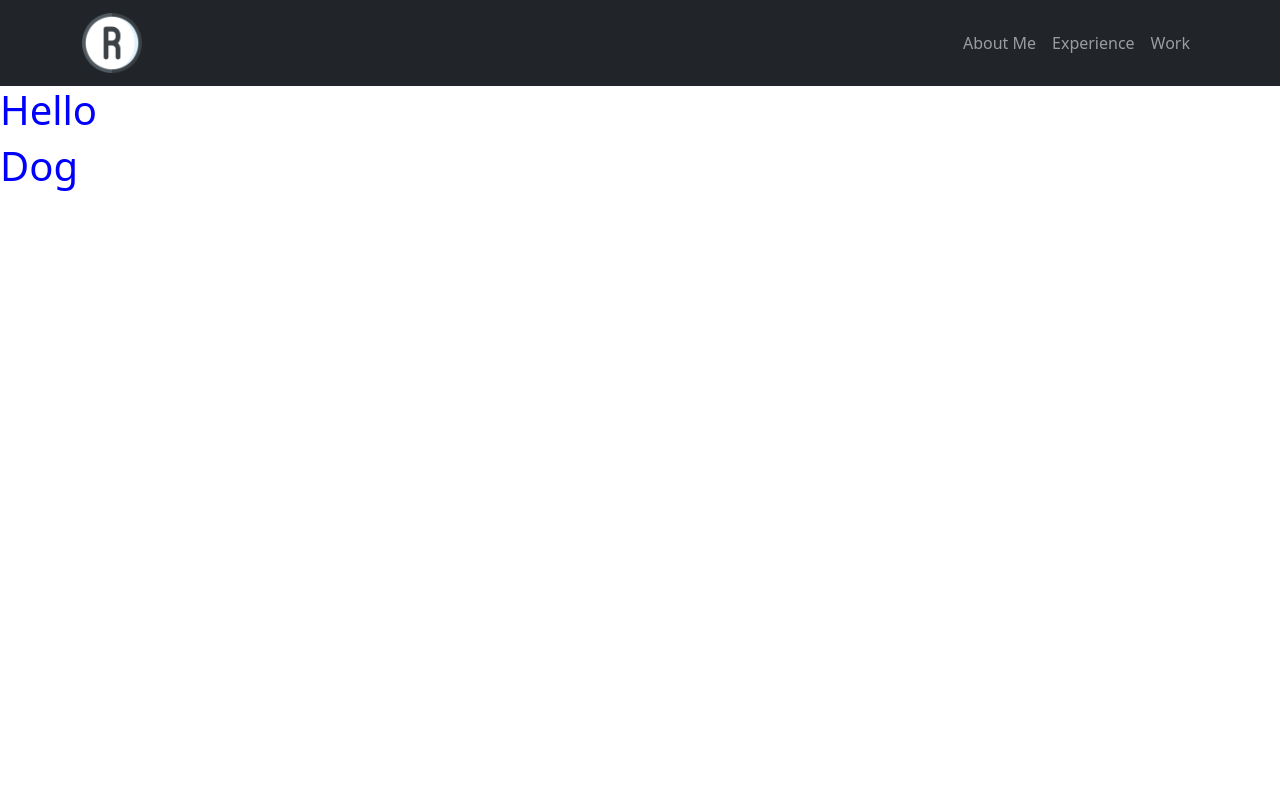
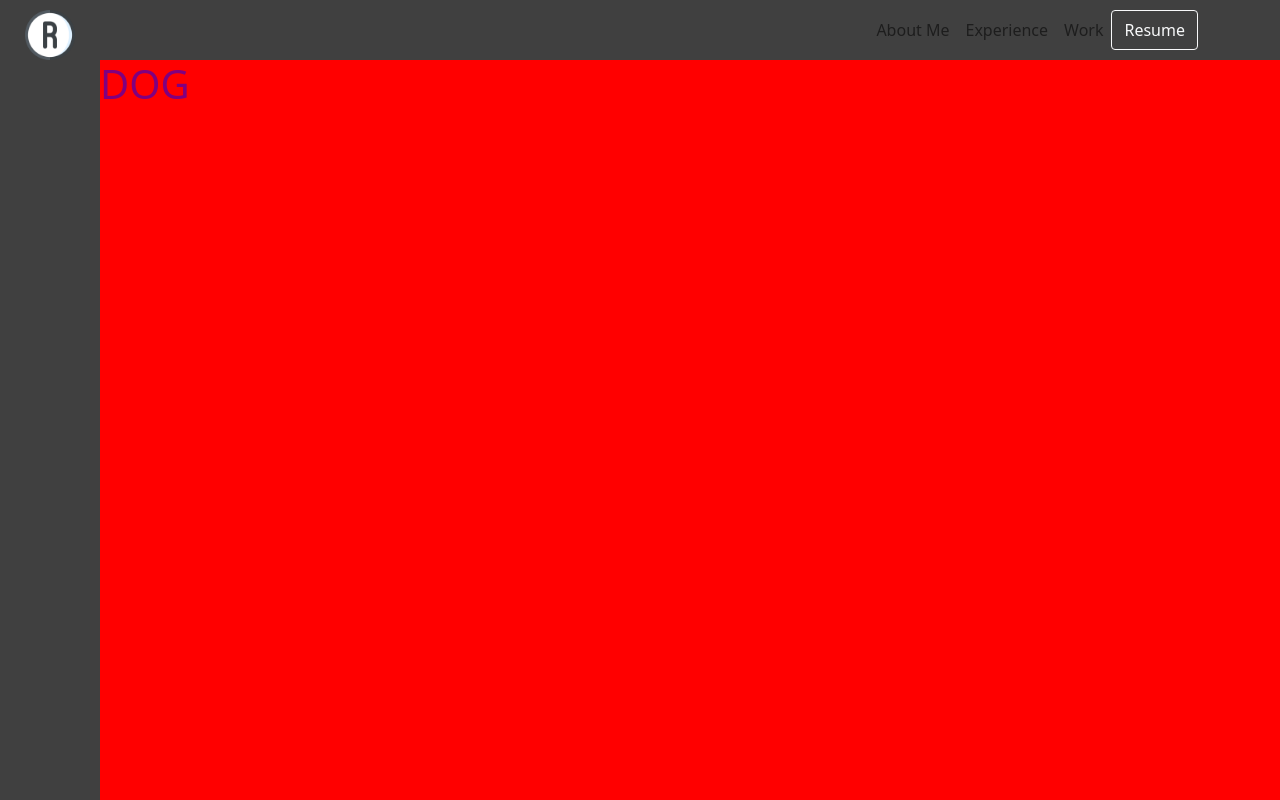
Before and after one commit to RicciDylanAndrada/RicciDAndrada, a Gatsby site: page / in a window 1280 px wide. Built offline with nearby package versions, Linux system fonts and the light colour scheme; Gatsby itself is replaced by a stand-in of ours.

Commit message:
added sidebar

```diff
--- a/src/components/Body.jsx
+++ b/src/components/Body.jsx
@@ -1,7 +1,17 @@
 import * as React from "react";
 import "../styles/index.css"
 const Body = () =>{
-    return(<h1>Hello</h1>);
+
+
+    return(
+
+            <div className="body">
+<h1>DOG</h1>
+            </div>
+
+
+
+        );
 
 }
 export default Body;
--- a/src/components/Header.jsx
+++ b/src/components/Header.jsx
@@ -1,31 +1,26 @@
 import * as React from "react";
 import {Link} from "gatsby"
 import "../styles/index.css"
-import { Container,Nav,Navbar,NavDropdown } from "react-bootstrap";
+import { Container,Nav,Navbar,NavDropdown,Button } from "react-bootstrap";
 import 'bootstrap/dist/css/bootstrap.min.css';
+import navStyle from "../styles/navBar.css"
 
 
 import logo from "../images/registered.png"
 const Header=()=>{
     return (
 <header>
-<Navbar collapseOnSelect expand="lg" bg="dark" variant="dark">
+<Navbar collapseOnSelect expand="lg" className="navColor">
   <Container>
-  <Navbar.Brand  bg ="light">
-      <img
-      src={logo}
-      color="light"
-      height="60px"
-      width="60px"
 
-      />
-  </Navbar.Brand>
   <Navbar.Toggle aria-controls="responsive-navbar-nav" />
   <Navbar.Collapse id="responsive-navbar-nav">
     <Nav className="ms-auto">
       <Nav.Link className="ms-auto" href="#aboutMe">About Me</Nav.Link>
       <Nav.Link href="#experience">Experience</Nav.Link>
       <Nav.Link href="#work">Work</Nav.Link>
+      <Button variant="outline-light" >Resume</Button>
+
 
     </Nav>
 
--- a/src/components/Sidebar.jsx
+++ b/src/components/Sidebar.jsx
@@ -1,11 +1,30 @@
 import * as React from "react";
 import "../styles/sidebar.css"
+import { Container,Nav,Navbar,NavDropdown,Button } from "react-bootstrap";
+import 'bootstrap/dist/css/bootstrap.min.css';
+
+import logo from "../images/registered.png"
+
+const SideBar=()=>{
+
+    return(
+
+    <div className="sidebar">
+    <Container>
+    <Navbar.Brand className="icon" bg ="light">
+      <img
+      src={logo}
+      color="light"
+      height="50px"
+      width="50px"
+
+      />
+  </Navbar.Brand>
+    </Container>
+    </div>
 
 
-
-const SideBar=()=>{
-    return(<h1>Dog</h1>);
-
+    )
 
 }
 export default SideBar;
--- a/src/pages/index.js
+++ b/src/pages/index.js
@@ -11,8 +11,10 @@ const IndexPage = () => {
     <main >
     <title>RicciDylanAndrada</title>
     <Header/>
+    <SideBar/>
+
     <Body/>
-    <SideBar/>
+
 
     </main>
   )
--- a/src/styles/index.css
+++ b/src/styles/index.css
@@ -1,3 +1,15 @@
-h1{
-    color:red;
+h1{    color:purple;
 }
+body{
+    background-color: purple;
+    color: red;
+
+}
+.body{
+    background-color: red;
+    color: red;
+    height: 100%;
+    position: fixed;
+    left: 100px;
+    width: 100%;
+}
--- /dev/null
+++ b/src/styles/navBar.css
@@ -0,0 +1,7 @@
+
+.navColor{
+    color:red;
+    background-color:#404040	;
+    height: 60px;
+    padding: 5px;
+}
--- a/src/styles/sidebar.css
+++ b/src/styles/sidebar.css
@@ -1,3 +1,16 @@
-h1{
-    color:blue
+
+.sidebar{
+    background-color:#404040;
+    padding:10px;
+color: blue;
+    height: 100%;
+    width: 100px;
+    position: fixed;
+    z-index: 1;
+    left: 0;
+    top:0;
+
 }
+.icon{
+    margin-left: 3px;
+}
```
Also changed, not shown: 1 other file.
